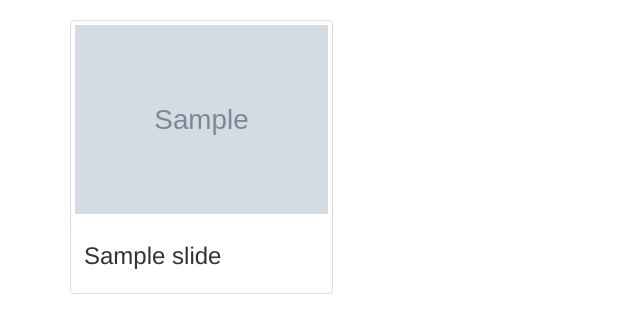
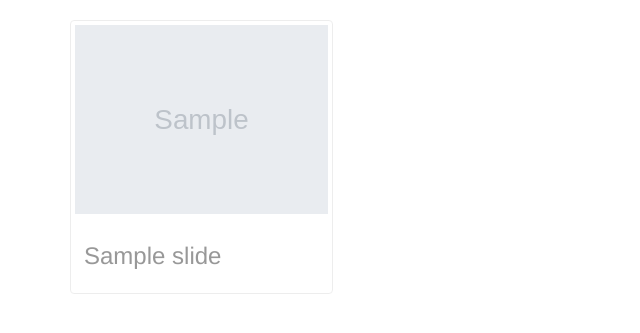
Before and after one commit to jbittel/django-signage, a Django app: template signage/templates/signage/slide_list.html in a window 1280 px wide. Shown: the part 72-405 px from the top of the page, without its empty margins (0-640 px from the left). Run offline with Django 3.2, Linux system fonts and the light colour scheme; the template is opened without the code that fills it: most values are stand-ins (such as "Sample title", 1, 10 or a date in 2020); grey boxes marked "Sample" are stand-in pictures; some libraries are stand-ins or nearby versions.

Commit message:
Differentiate thumbnails for disabled slides and videos

```diff
--- a/signage/templates/signage/_slide_thumbnail.html
+++ b/signage/templates/signage/_slide_thumbnail.html
@@ -1,4 +1,4 @@
-<div class="thumbnail {% if not slide.active %}inactive{% endif %}">
+<div class="thumbnail {% if not slide.active %}thumbnail-disabled{% endif %}">
   <a href="{% url "signage:slide_update" slide.pk %}">
     <img src="{{ slide.image.url }}">
     <div class="caption">
--- a/signage/templates/signage/_video_thumbnail.html
+++ b/signage/templates/signage/_video_thumbnail.html
@@ -1,5 +1,5 @@
 {% if video %}
-  <div class="thumbnail {% if not video.active %}inactive{% endif %}">
+  <div class="thumbnail {% if not video.active %}thumbnail-disabled{% endif %}">
     <a href="{% url "signage:video_update" video.pk %}">
       <div class="caption">
         <h3 class="text-center"><span class="glyphicon glyphicon-facetime-video"></span></h3>
--- a/signage/templates/signage/base.html
+++ b/signage/templates/signage/base.html
@@ -11,6 +11,9 @@
     body {
       padding: 20px;
     }
+    .thumbnail-disabled {
+      opacity: .5;
+    }
   </style>
 </head>
 <body>
```
